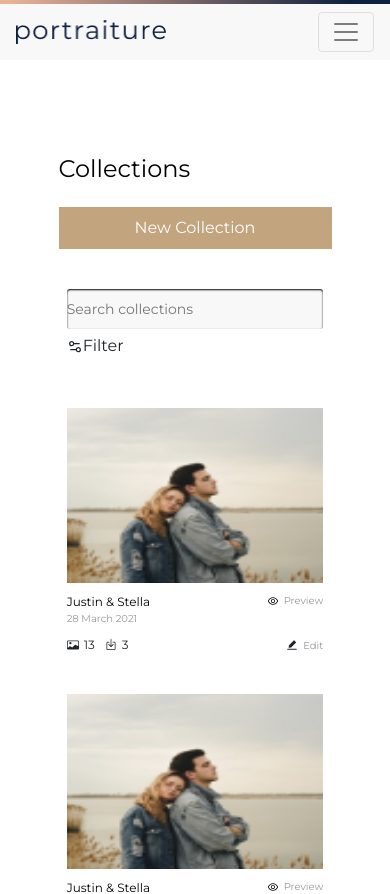
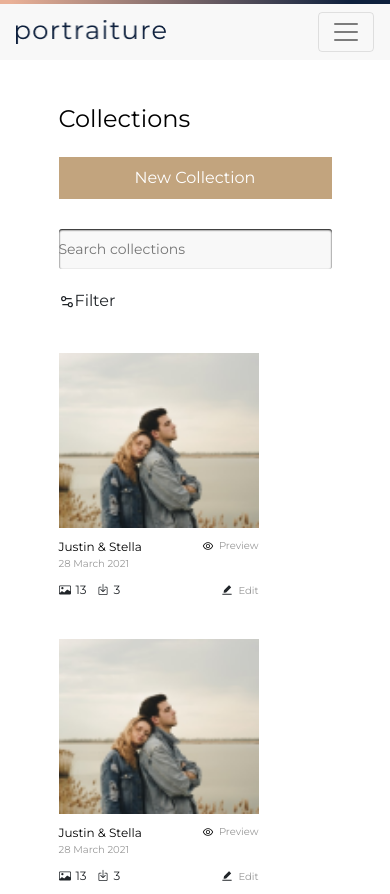
Before and after one commit to mikedanzon/portraiture-project, a React (Create React App) app: page /dashboard/collections in a window 390 px wide. Shown: the top 894 px of the page. Built offline with nearby package versions, Linux system fonts and the light colour scheme.

Commit message:
update dashboard & collections (responsiveness)

```diff
--- a/src/assets/styles/_collections.scss
+++ b/src/assets/styles/_collections.scss
@@ -4,12 +4,14 @@
         display: flex;
         justify-content: center;
         .collections-inner-container {
-            margin-top: 80px;
+            margin-top: 30px;
             margin-bottom: 280px;
             width: 70%;
-            display: flex;
-            flex-direction: column;
+            // display: flex;
+            // flex-direction: column;
             .collection-first-inner-container {
+                // display: flex;
+                // justify-content: space-between;
                 .collections-title {
                     font-size: 24px;
                     font-style: normal;
@@ -30,10 +32,12 @@
                 }
             }
             .collection-second-inner-container {
-                width: 94%;
-                margin-top: 40px;
-                align-self: center;
-                align-items: center;
+                // width: 94%;
+                margin-top: 30px;
+                // display: flex;
+                // justify-content: space-between;
+                // align-self: center;
+                // align-items: center;
                 .collections-searchbar {
                     font-size: 14px;
                     width: 100%;
@@ -45,20 +49,21 @@
                 }
                 .collections-filter {
                     display: flex;
-                    margin-top: 5px;
+                    margin-top: 20px;
                 }
             }
             .collections-third-inner-container {
-                margin-top: 50px;
-                width: 94%;
+                margin-top: 40px;
+                // width: 94%;
                 align-self: center;
                 display: inline-flex;
                 flex-wrap: wrap;
-                gap: 30px;
+                justify-content: space-between;
+                row-gap: 30px;
                 .collections-cards {
-                    width: 100%;
+                    flex-basis: 21%;
                     .collections-cards-img {
-                        width: 100%;
+                        width: 200px;
                         height: 175px;
                     }
                     .collections-cards-text-1 {
@@ -192,11 +197,12 @@
                 align-self: center;
                 display: inline-flex;
                 flex-wrap: wrap;
-                gap: 30px;
+                row-gap: 30px;
+                justify-content: space-between;
                 .collections-cards {
-                    width: 200px;
+                    flex-basis: 21%;
                     .collections-cards-img {
-                        width: 100%;
+                        width: 200px;
                         height: 175px;
                     }
                     .collections-cards-text-1 {
@@ -331,11 +337,13 @@
                 display: inline-flex;
                 flex-wrap: wrap;
                 // gap: 30px;
-                column-gap: 105px;
+                // column-gap: 30px;
+                justify-content: space-between;
+                row-gap: 30px;
                 .collections-cards {
-                    width: 200px;
+                    flex-basis: 21%;
                     .collections-cards-img {
-                        width: 100%;
+                        width: 200px;
                         height: 175px;
                     }
                     .collections-cards-text-1 {
@@ -469,13 +477,13 @@
                 align-self: center;
                 display: inline-flex;
                 flex-wrap: wrap;
-                // gap: 30px;
-                column-gap: 36px;
+                // column-gap: 30px;
+                justify-content: space-between;
                 row-gap: 30px;
                 .collections-cards {
-                    width: 200px;
+                    flex-basis: 21%;
                     .collections-cards-img {
-                        width: 100%;
+                        width: 200px;
                         height: 175px;
                     }
                     .collections-cards-text-1 {
@@ -551,7 +559,7 @@
             }
         }
     }
-    @media (min-width: 1440px) {
+    @media (min-width: 1441px) {
         margin-top: 71px;
         display: flex;
         justify-content: center;
@@ -609,13 +617,13 @@
                 align-self: center;
                 display: inline-flex;
                 flex-wrap: wrap;
-                // gap: 30px;
-                column-gap: 49px;
+                column-gap: 30px;
+                // justify-content: space-between;
                 row-gap: 30px;
                 .collections-cards {
-                    width: 200px;
+                    // flex-basis: 21%;
                     .collections-cards-img {
-                        width: 100%;
+                        width: 200px;
                         height: 175px;
                     }
                     .collections-cards-text-1 {
@@ -626,6 +634,7 @@
                         font-weight: 500;
                         color: #000000;
                         margin-top: 10px;
+                        width: 200px;
                         .collections-cards-text-1-date {
                             font-size: 10px;
                             font-style: normal;
@@ -654,6 +663,7 @@
                         margin-bottom: 10px;
                         font-size: 12px;
                         justify-content: space-between;
+                        width: 200px;
                         .collections-cards-text-2-imgdow {
                             display: flex;
                             .cct2p-img {
--- a/src/pages/Collections.jsx
+++ b/src/pages/Collections.jsx
@@ -2,10 +2,8 @@ import React from 'react'
 import Header from '../components/Header'
 import { CgOptions } from 'react-icons/cg'
 import Dummy3 from '../assets/img/dummy-img/dummy3.png'
-import { BsCardImage } from 'react-icons/bs'
-import { BsBoxArrowInDown } from 'react-icons/bs'
-import { AiOutlineEye } from 'react-icons/ai'
-import { AiFillEdit } from 'react-icons/ai'
+import { BsCardImage, BsBoxArrowInDown } from 'react-icons/bs'
+import { AiOutlineEye, AiFillEdit } from 'react-icons/ai'
 
 function Collections() {
 	return (
```
